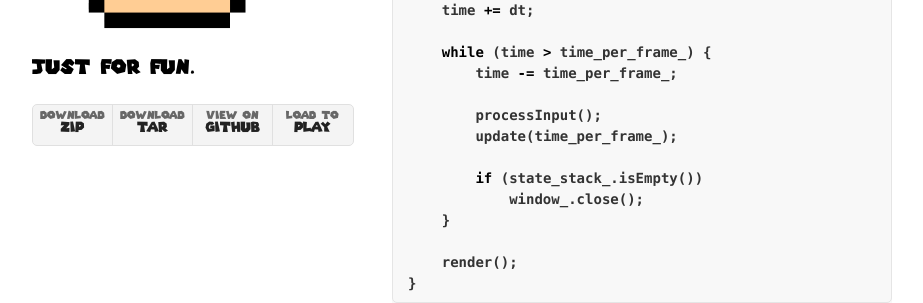
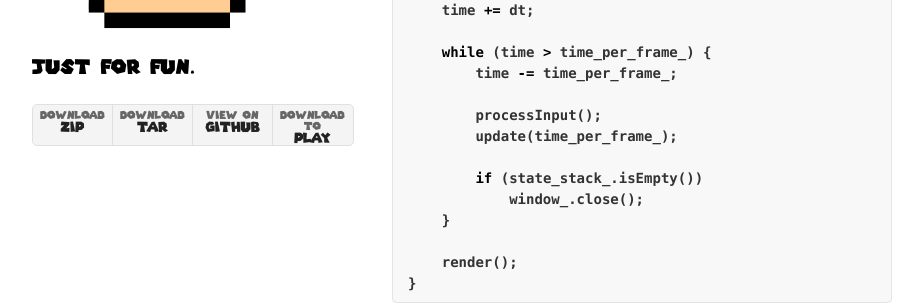
Before and after one commit to maxim-speshilov/DummyMario, a Jekyll site: the page built from index.md, in a window 1280 px wide. Shown: the part 353-656 px from the top of the page, without its empty margins (178-1101 px from the left). Built offline with Jekyll 4.4.1, drawn with Linux system fonts in a browser that asks for light colours; some web fonts are replaced.

Commit message:
site 1.0

```diff
--- a/_layouts/default.html
+++ b/_layouts/default.html
@@ -29,7 +29,7 @@
           <li><a href="{{ site.github.zip_url }}">Download <strong>ZIP</strong></a></li>
           <li><a href="{{ site.github.tar_url }}">Download <strong>TAR</strong></a></li>
           <li><a href="{{ site.github.repository_url }}">View On <strong>GitHub</strong></a></li>
-		  <li><a href="https://github.com/maxim-speshilov/dummyMario/blob/master/DummyMario.zip">Load to <strong>Play</strong></a></li>
+		  <li><a href="https://github.com/maxim-speshilov/dummyMario/blob/master/DummyMario.zip">Download to <strong>Play</strong></a></li>
 		  <br></br>
         </ul>
         {% endif %}
```
